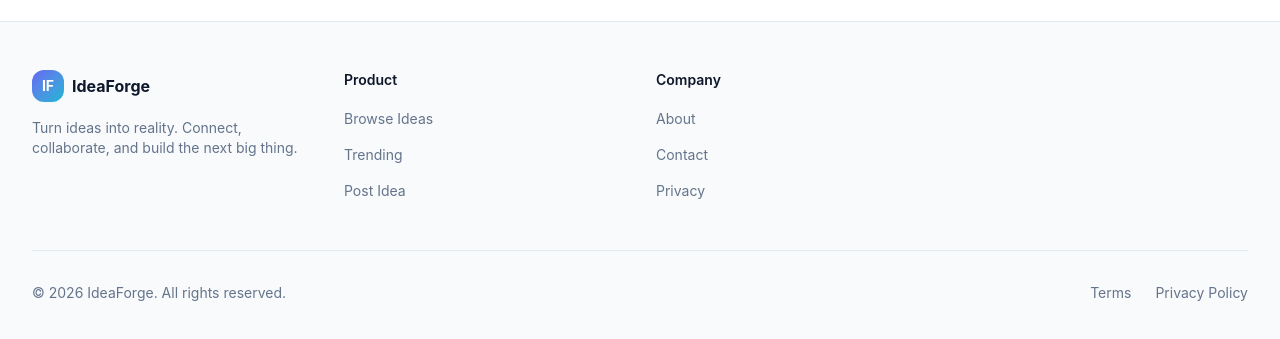
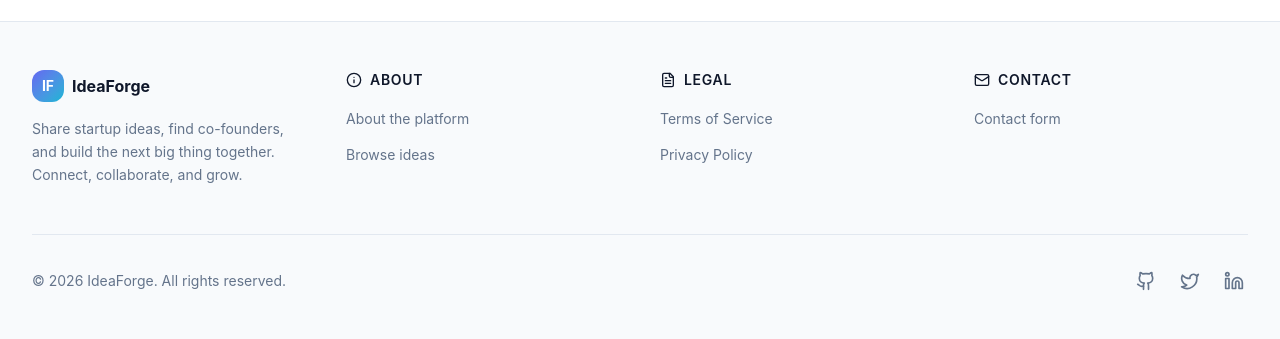
Before and after one commit to Muller1616/IdeaForge-Start-Up, a Next.js app: page / in a window 1280 px wide. Shown: the part 2641-2980 px from the top of the page. Built offline with nearby package versions, Linux system fonts and the light colour scheme; no server answers.

Commit message:
feat: Revamp Footer and Navbar components to enhance layout and accessibility; add social media links and a sign-up option in Navbar

```diff
--- a/src/components/layout/Footer.tsx
+++ b/src/components/layout/Footer.tsx
@@ -1,94 +1,116 @@
 import Link from "next/link";
+import { Github, Twitter, Linkedin, Mail, FileText, Info } from "lucide-react";
 
-const footerLinks = {
-  product: [
-    { href: "/ideas", label: "Browse Ideas" },
-    { href: "/ideas?filter=trending", label: "Trending" },
-    { href: "/ideas/new", label: "Post Idea" },
-  ],
-  company: [
-    { href: "/about", label: "About" },
-    { href: "/contact", label: "Contact" },
-    { href: "/privacy", label: "Privacy" },
-  ],
-  legal: [
-    { href: "/terms", label: "Terms" },
-    { href: "/privacy", label: "Privacy Policy" },
-  ],
-};
+const linkBase =
+  "text-sm text-[var(--color-text-muted)] transition-colors hover:text-[var(--color-text)] hover:underline focus:outline-none focus:ring-2 focus:ring-[var(--color-primary)]/30 rounded";
 
 export function Footer() {
   return (
-    <footer className="border-t border-[var(--color-border)] bg-[var(--color-surface-elevated)]">
+    <footer className="mt-auto border-t border-[var(--color-border)] bg-[var(--color-surface-elevated)]">
       <div className="mx-auto max-w-7xl px-4 py-12 sm:px-6 lg:px-8">
-        <div className="grid grid-cols-2 gap-8 md:grid-cols-4">
-          {/* Brand */}
-          <div className="col-span-2 md:col-span-1">
-            <Link href="/" className="flex items-center gap-2">
+        <div className="grid gap-10 sm:grid-cols-2 lg:grid-cols-4">
+          {/* About */}
+          <div className="sm:col-span-2 lg:col-span-1">
+            <div className="flex items-center gap-2">
               <span className="flex h-8 w-8 items-center justify-center rounded-lg bg-gradient-to-br from-[var(--color-primary)] to-[var(--color-accent)] text-sm font-bold text-white">
                 IF
               </span>
-              <span className="font-bold">IdeaForge</span>
-            </Link>
-            <p className="mt-4 text-sm text-[var(--color-text-muted)]">
-              Turn ideas into reality. Connect, collaborate, and build the next
-              big thing.
+              <span className="font-bold text-[var(--color-text)]">IdeaForge</span>
+            </div>
+            <p className="mt-4 text-sm leading-relaxed text-[var(--color-text-muted)]">
+              Share startup ideas, find co-founders, and build the next big thing together. Connect, collaborate, and grow.
             </p>
           </div>
 
-          {/* Product */}
+          {/* About link */}
           <div>
-            <h3 className="text-sm font-semibold text-[var(--color-text)]">
-              Product
+            <h3 className="flex items-center gap-2 text-sm font-semibold uppercase tracking-wider text-[var(--color-text)]">
+              <Info className="h-4 w-4" aria-hidden />
+              About
             </h3>
             <ul className="mt-4 space-y-3">
-              {footerLinks.product.map((link) => (
-                <li key={link.href}>
-                  <Link
-                    href={link.href}
-                    className="text-sm text-[var(--color-text-muted)] transition-colors hover:text-[var(--color-text)]"
-                  >
-                    {link.label}
-                  </Link>
-                </li>
-              ))}
+              <li>
+                <Link href="/about" className={linkBase}>
+                  About the platform
+                </Link>
+              </li>
+              <li>
+                <Link href="/ideas" className={linkBase}>
+                  Browse ideas
+                </Link>
+              </li>
             </ul>
           </div>
 
-          {/* Company */}
+          {/* Legal */}
           <div>
-            <h3 className="text-sm font-semibold text-[var(--color-text)]">
-              Company
+            <h3 className="flex items-center gap-2 text-sm font-semibold uppercase tracking-wider text-[var(--color-text)]">
+              <FileText className="h-4 w-4" aria-hidden />
+              Legal
             </h3>
             <ul className="mt-4 space-y-3">
-              {footerLinks.company.map((link) => (
-                <li key={link.href}>
-                  <Link
-                    href={link.href}
-                    className="text-sm text-[var(--color-text-muted)] transition-colors hover:text-[var(--color-text)]"
-                  >
-                    {link.label}
-                  </Link>
-                </li>
-              ))}
+              <li>
+                <Link href="/terms" className={linkBase}>
+                  Terms of Service
+                </Link>
+              </li>
+              <li>
+                <Link href="/privacy" className={linkBase}>
+                  Privacy Policy
+                </Link>
+              </li>
+            </ul>
+          </div>
+
+          {/* Contact */}
+          <div>
+            <h3 className="flex items-center gap-2 text-sm font-semibold uppercase tracking-wider text-[var(--color-text)]">
+              <Mail className="h-4 w-4" aria-hidden />
+              Contact
+            </h3>
+            <ul className="mt-4 space-y-3">
+              <li>
+                <Link href="/contact" className={linkBase}>
+                  Contact form
+                </Link>
+              </li>
             </ul>
           </div>
         </div>
 
+        {/* Bottom: copyright + optional social */}
         <div className="mt-12 flex flex-col items-center justify-between gap-4 border-t border-[var(--color-border)] pt-8 sm:flex-row">
           <p className="text-sm text-[var(--color-text-muted)]">
             © {new Date().getFullYear()} IdeaForge. All rights reserved.
           </p>
-          <div className="flex gap-6">
-            {footerLinks.legal.map((link) => (
-              <Link
-                key={link.href}
-                href={link.href}
-                className="text-sm text-[var(--color-text-muted)] transition-colors hover:text-[var(--color-text)]"
-              >
-                {link.label}
-              </Link>
-            ))}
+          <div className="flex items-center gap-4">
+            <a
+              href="https://github.com"
+              target="_blank"
+              rel="noopener noreferrer"
+              className="text-[var(--color-text-muted)] transition-colors hover:text-[var(--color-primary)] focus:outline-none focus:ring-2 focus:ring-[var(--color-primary)]/30 rounded p-1"
+              aria-label="GitHub"
+            >
+              <Github className="h-5 w-5" />
+            </a>
+            <a
+              href="https://twitter.com"
+              target="_blank"
+              rel="noopener noreferrer"
+              className="text-[var(--color-text-muted)] transition-colors hover:text-[var(--color-primary)] focus:outline-none focus:ring-2 focus:ring-[var(--color-primary)]/30 rounded p-1"
+              aria-label="Twitter"
+            >
+              <Twitter className="h-5 w-5" />
+            </a>
+            <a
+              href="https://linkedin.com"
+              target="_blank"
+              rel="noopener noreferrer"
+              className="text-[var(--color-text-muted)] transition-colors hover:text-[var(--color-primary)] focus:outline-none focus:ring-2 focus:ring-[var(--color-primary)]/30 rounded p-1"
+              aria-label="LinkedIn"
+            >
+              <Linkedin className="h-5 w-5" />
+            </a>
           </div>
         </div>
       </div>
--- a/src/components/layout/Navbar.tsx
+++ b/src/components/layout/Navbar.tsx
@@ -206,6 +206,7 @@ export function Navbar() {
                   </button>
               </>
             ) : (
+              <>
                 <Link
                   href="/login"
                   className="block rounded-lg px-4 py-3 text-sm font-medium text-[var(--color-text-muted)] hover:bg-[var(--color-surface-hover)]"
@@ -213,6 +214,14 @@ export function Navbar() {
                 >
                   Log in
                 </Link>
+                <Link
+                  href="/register"
+                  className="block rounded-lg px-4 py-3 text-sm font-medium text-[var(--color-text)] hover:bg-[var(--color-surface-hover)]"
+                  onClick={() => setMobileMenuOpen(false)}
+                >
+                  Sign up
+                </Link>
+              </>
             )}
           </div>
         </div>
```
Lines whose indentation alone changed are shown as unchanged.
